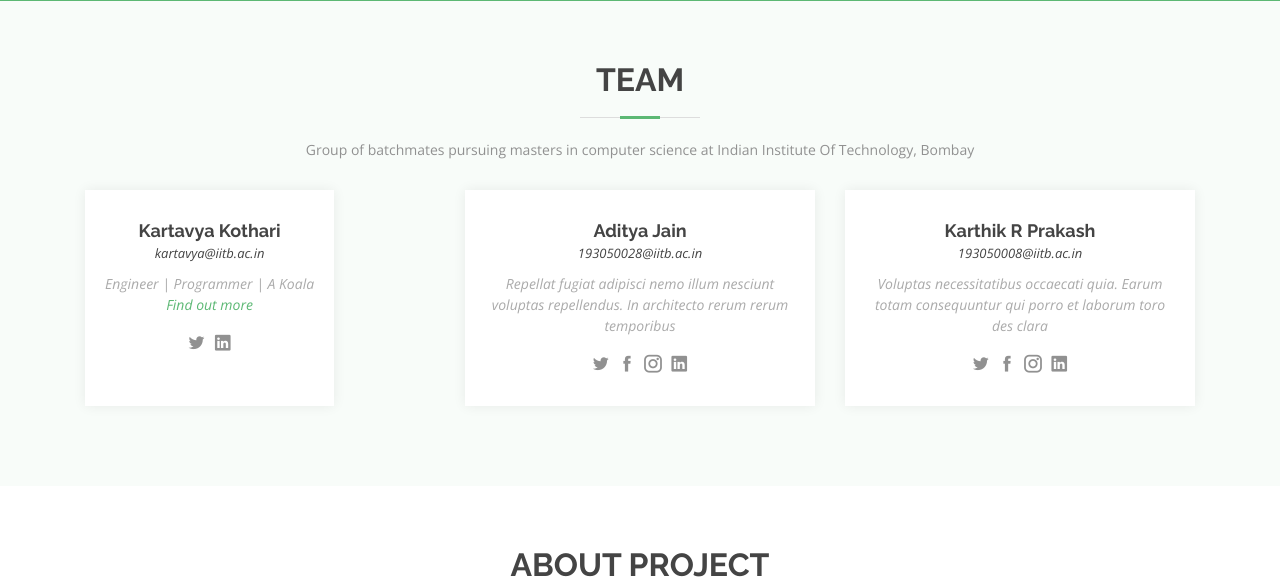
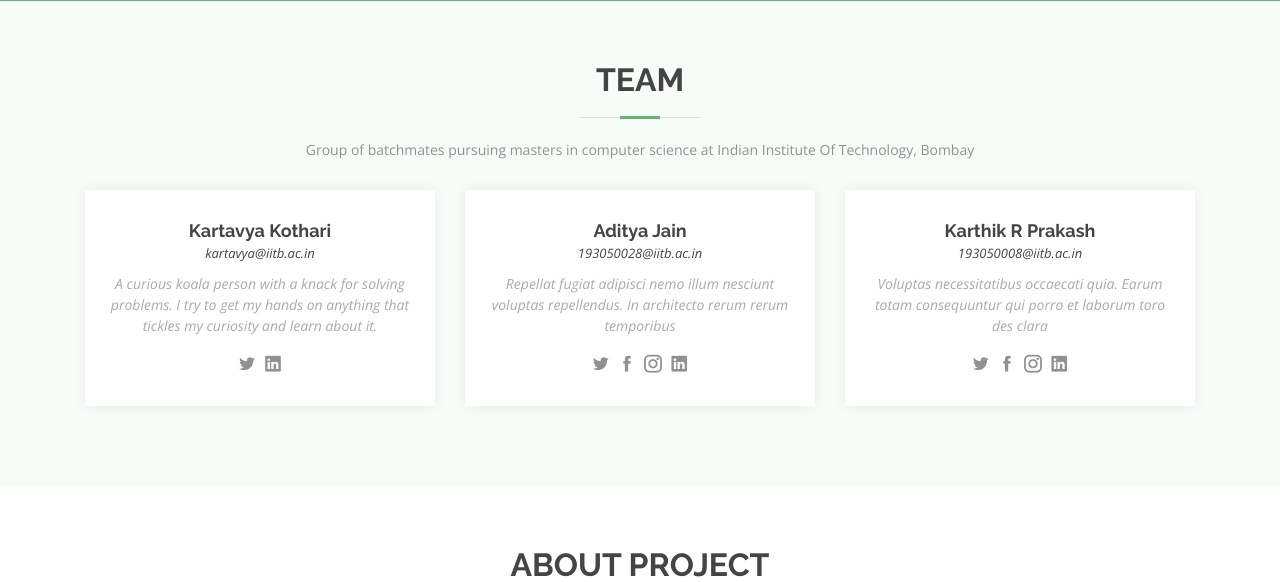
Before and after one commit to KartavyaKothari/dewaste, a Django app: page /aboutus in a window 1280 px wide. Shown: the part 315-897 px from the top of the page. Run offline with Django 3.2, Linux system fonts and the light colour scheme; some libraries are stand-ins or nearby versions.

Commit message:
Update aboutus.html

```diff
--- a/dewasteapp/templates/aboutus.html
+++ b/dewasteapp/templates/aboutus.html
@@ -101,8 +101,7 @@
               <h4>Kartavya Kothari</h4>
               <span>kartavya@iitb.ac.in</span>
               <p>
-                Engineer | Programmer | A Koala </br>
-                <a href="kartavyakothari.github.io">Find out more</a>
+                A curious koala person with a knack for solving problems. I try to get my hands on anything that tickles my curiosity and learn about it.
               </p>
               <div class="social">
                 <a href="https://twitter.com/thekoalaperson"><i class="icofont-twitter"></i></a>
```
